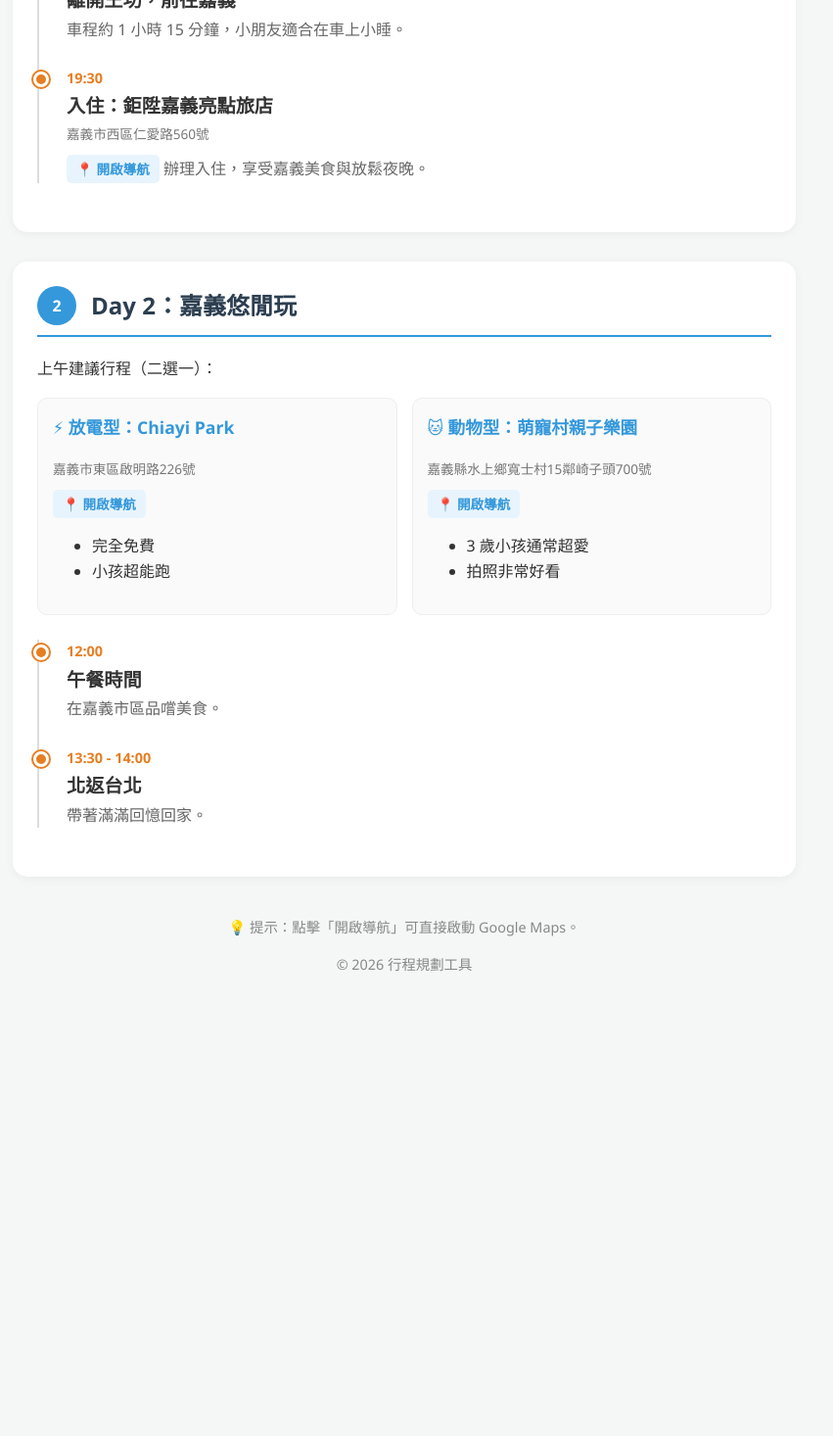
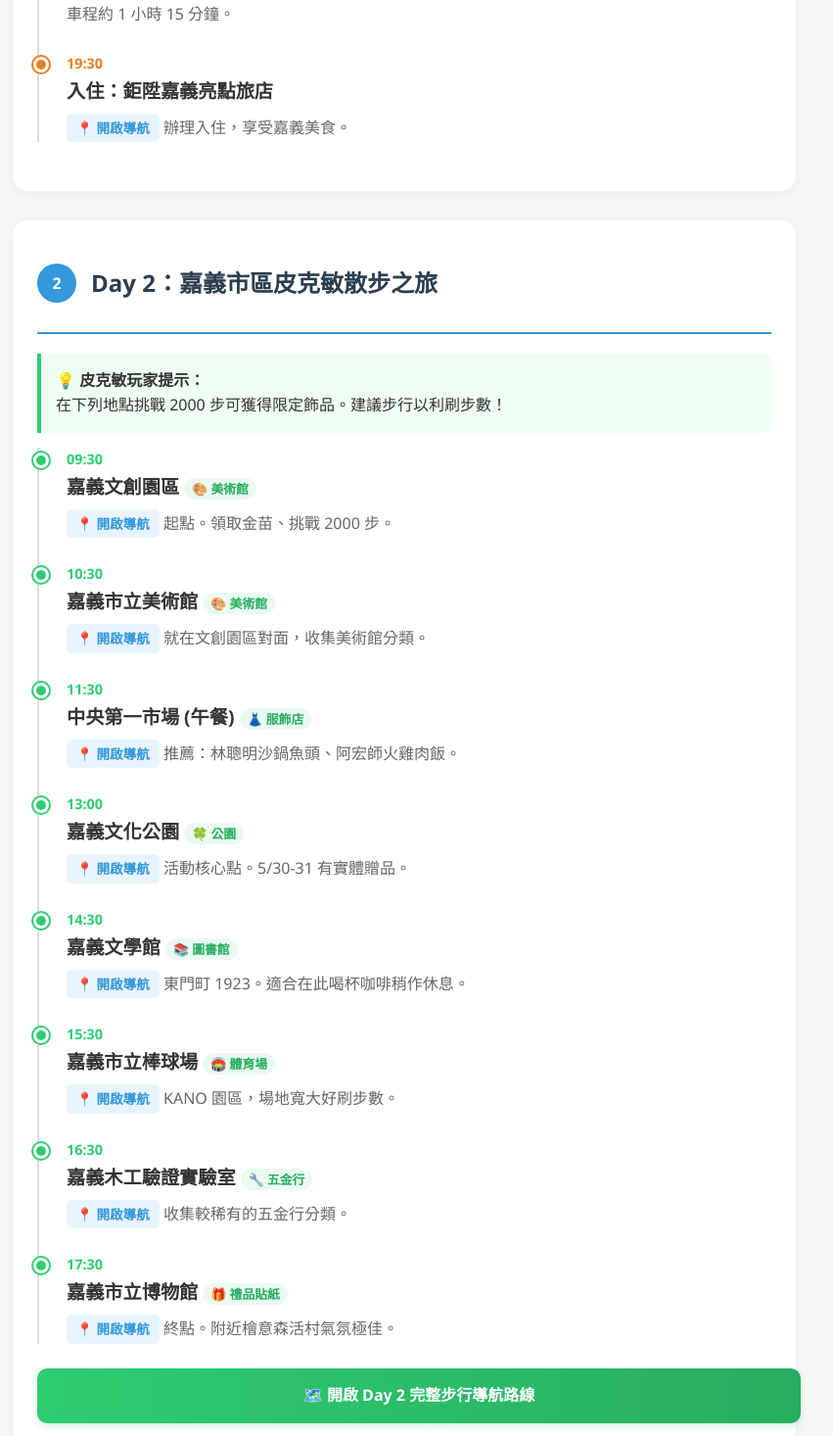
Before and after one commit to f85084/collect, a plain HTML site: page index.html in a window 1280 px wide. Shown: the part 900-2366 px from the top of the page at 98% size, without its empty margins (227-1078 px from the left). Before the commit the page ends 1950 px from the top, so only its background shows below. Drawn offline with Linux system fonts and the light colour scheme.

Commit message:
整合嘉義二日遊完整行程 (含皮克敏 Mini Walk)

```diff
--- a/index.html
+++ b/index.html
@@ -3,12 +3,13 @@
 <head>
     <meta charset="UTF-8">
     <meta name="viewport" content="width=device-width, initial-scale=1.0">
-    <title>行程規劃：台北 → 彰化 → 嘉義</title>
+    <title>行程規劃：嘉義親子二日遊 (含皮克敏 Mini Walk)</title>
     <style>
         :root {
             --primary-color: #2c3e50;
             --secondary-color: #3498db;
             --accent-color: #e67e22;
+            --pikmin-green: #2ecc71;
             --bg-color: #f4f7f6;
             --card-bg: #ffffff;
             --text-color: #333;
@@ -67,10 +68,6 @@
             color: var(--primary-color);
         }
 
-        .day-title h2 {
-            margin: 0;
-        }
-
         .day-number {
             background: var(--secondary-color);
             color: white;
@@ -117,11 +114,20 @@
             box-shadow: 0 0 0 2px var(--accent-color);
         }
 
+        .event.pikmin::before {
+            background: var(--pikmin-green);
+            box-shadow: 0 0 0 2px var(--pikmin-green);
+        }
+
         .time {
             font-weight: bold;
             color: var(--accent-color);
             display: block;
             font-size: 0.9rem;
+        }
+
+        .event.pikmin .time {
+            color: var(--pikmin-green);
         }
 
         .title {
@@ -161,6 +167,16 @@
             margin-top: 5px;
         }
 
+        .pikmin-tag {
+            background: #eafaf1;
+            color: #27ae60;
+            padding: 2px 8px;
+            border-radius: 12px;
+            font-size: 0.8rem;
+            font-weight: bold;
+            margin-left: 5px;
+        }
+
         .highlight-box {
             background: #fff8e1;
             border-left: 4px solid #ffc107;
@@ -169,24 +185,18 @@
             border-radius: 0 8px 8px 0;
         }
 
-        .options-grid {
-            display: grid;
-            grid-template-columns: 1fr 1fr;
-            gap: 15px;
-            margin-top: 15px;
-        }
-
-        .option-card {
-            border: 1px solid #eee;
+        .route-button {
+            display: block;
+            width: 100%;
+            text-align: center;
+            background: linear-gradient(to right, #2ecc71, #27ae60);
+            color: white;
+            text-decoration: none;
+            padding: 15px;
             border-radius: 10px;
-            padding: 15px;
-            background: #fafafa;
-        }
-
-        .option-card h3 {
-            margin-top: 0;
-            color: var(--secondary-color);
-            font-size: 1.1rem;
+            font-weight: bold;
+            margin-top: 20px;
+            box-shadow: 0 4px 6px rgba(46, 204, 113, 0.2);
         }
 
         .footer-note {
@@ -197,9 +207,6 @@
         }
 
         @media (max-width: 600px) {
-            .options-grid {
-                grid-template-columns: 1fr;
-            }
             header h1 {
                 font-size: 1.8rem;
             }
@@ -211,9 +218,10 @@
 <div class="container">
     <header>
         <h1>嘉義親子二日遊</h1>
-        <p>台北出發 ‧ 挖蛤蜊 ‧ 嘉義慢活</p>
+        <p>台北出發 ‧ 王功挖蛤蜊 ‧ 皮克敏市區散步</p>
     </header>
 
+    <!-- Day 1 -->
     <div class="day-card">
         <div class="day-title">
             <div class="day-number">1</div>
@@ -230,15 +238,13 @@
             <div class="event">
                 <span class="time">11:30 - 12:30</span>
                 <span class="title">中繼休息：清水服務區</span>
-                <span class="address">台中市清水區吳厝里吳厝二街89號</span>
                 <a href="https://www.google.com/maps/search/?api=1&query=清水服務區" class="nav-link" target="_blank">📍 開啟導航</a>
-                <span class="desc">下車走走、上廁所，也可在此簡單用午餐。</span>
+                <span class="desc">下車走走，也可在此簡單用午餐。</span>
             </div>
 
             <div class="event">
                 <span class="time">15:30 - 17:30</span>
                 <span class="title">王功漁港：挖蛤蜊體驗</span>
-                <span class="address">彰化縣芳苑鄉王功漁港</span>
                 <a href="https://www.google.com/maps/search/?api=1&query=王功漁港" class="nav-link" target="_blank">📍 開啟導航</a>
                 <div class="highlight-box">
                     <strong>16:00 已預約挖蛤蜊。</strong><br>
@@ -249,61 +255,91 @@
             <div class="event">
                 <span class="time">17:30 - 18:00</span>
                 <span class="title">離開王功，前往嘉義</span>
-                <span class="desc">車程約 1 小時 15 分鐘，小朋友適合在車上小睡。</span>
+                <span class="desc">車程約 1 小時 15 分鐘。</span>
             </div>
 
             <div class="event">
                 <span class="time">19:30</span>
                 <span class="title">入住：鉅陞嘉義亮點旅店</span>
-                <span class="address">嘉義市西區仁愛路560號</span>
                 <a href="https://www.google.com/maps/search/?api=1&query=鉅陞嘉義亮點旅店" class="nav-link" target="_blank">📍 開啟導航</a>
-                <span class="desc">辦理入住，享受嘉義美食與放鬆夜晚。</span>
+                <span class="desc">辦理入住，享受嘉義美食。</span>
             </div>
         </div>
     </div>
 
+    <!-- Day 2 -->
     <div class="day-card">
         <div class="day-title">
             <div class="day-number">2</div>
-            <h2>Day 2：嘉義悠閒玩</h2>
+            <h2>Day 2：嘉義市區皮克敏散步之旅</h2>
         </div>
 
-        <p>上午建議行程（二選一）：</p>
+        <div class="highlight-box" style="border-left-color: #2ecc71; background: #f0fff4;">
+            <strong>💡 皮克敏玩家提示：</strong><br>
+            在下列地點挑戰 2000 步可獲得限定飾品。建議步行以利刷步數！
+        </div>
 
-        <div class="options-grid">
-            <div class="option-card">
-                <h3>⚡ 放電型：Chiayi Park</h3>
-                <span class="address">嘉義市東區啟明路226號</span>
-                <a href="https://www.google.com/maps/search/?api=1&query=嘉義公園" class="nav-link" target="_blank">📍 開啟導航</a>
-                <ul>
-                    <li>完全免費</li>
-                    <li>小孩超能跑</li>
-                </ul>
+        <div class="timeline">
+            <div class="event pikmin">
+                <span class="time">09:30</span>
+                <span class="title">嘉義文創園區<span class="pikmin-tag">🎨 美術館</span></span>
+                <a href="https://www.google.com/maps/search/?api=1&query=嘉義文化創意產業園區" class="nav-link" target="_blank">📍 開啟導航</a>
+                <span class="desc">起點。領取金苗、挑戰 2000 步。</span>
             </div>
-            <div class="option-card">
-                <h3>🐱 動物型：萌寵村親子樂園</h3>
-                <span class="address">嘉義縣水上鄉寬士村15鄰崎子頭700號</span>
-                <a href="https://www.google.com/maps/search/?api=1&query=萌寵村親子樂園" class="nav-link" target="_blank">📍 開啟導航</a>
-                <ul>
-                    <li>3 歲小孩通常超愛</li>
-                    <li>拍照非常好看</li>
-                </ul>
+
+            <div class="event pikmin">
+                <span class="time">10:30</span>
+                <span class="title">嘉義市立美術館<span class="pikmin-tag">🎨 美術館</span></span>
+                <a href="https://www.google.com/maps/search/?api=1&query=嘉義市立美術館" class="nav-link" target="_blank">📍 開啟導航</a>
+                <span class="desc">就在文創園區對面，收集美術館分類。</span>
+            </div>
+
+            <div class="event pikmin">
+                <span class="time">11:30</span>
+                <span class="title">中央第一市場 (午餐)<span class="pikmin-tag">👗 服飾店</span></span>
+                <a href="https://www.google.com/maps/search/?api=1&query=嘉義市中央第一市場" class="nav-link" target="_blank">📍 開啟導航</a>
+                <span class="desc">推薦：林聰明沙鍋魚頭、阿宏師火雞肉飯。</span>
+            </div>
+
+            <div class="event pikmin">
+                <span class="time">13:00</span>
+                <span class="title">嘉義文化公園<span class="pikmin-tag">🍀 公園</span></span>
+                <a href="https://www.google.com/maps/search/?api=1&query=嘉義文化公園" class="nav-link" target="_blank">📍 開啟導航</a>
+                <span class="desc">活動核心點。5/30-31 有實體贈品。</span>
+            </div>
+
+            <div class="event pikmin">
+                <span class="time">14:30</span>
+                <span class="title">嘉義文學館<span class="pikmin-tag">📚 圖書館</span></span>
+                <a href="https://www.google.com/maps/search/?api=1&query=嘉義文學館" class="nav-link" target="_blank">📍 開啟導航</a>
+                <span class="desc">東門町 1923。適合在此喝杯咖啡稍作休息。</span>
+            </div>
+
+            <div class="event pikmin">
+                <span class="time">15:30</span>
+                <span class="title">嘉義市立棒球場<span class="pikmin-tag">🏟️ 體育場</span></span>
+                <a href="https://www.google.com/maps/search/?api=1&query=嘉義市立棒球場" class="nav-link" target="_blank">📍 開啟導航</a>
+                <span class="desc">KANO 園區，場地寬大好刷步數。</span>
+            </div>
+
+            <div class="event pikmin">
+                <span class="time">16:30</span>
+                <span class="title">嘉義木工驗證實驗室<span class="pikmin-tag">🔧 五金行</span></span>
+                <a href="https://www.google.com/maps/search/?api=1&query=嘉義木工驗證實驗室" class="nav-link" target="_blank">📍 開啟導航</a>
+                <span class="desc">收集較稀有的五金行分類。</span>
+            </div>
+
+            <div class="event pikmin">
+                <span class="time">17:30</span>
+                <span class="title">嘉義市立博物館<span class="pikmin-tag">🎁 禮品貼紙</span></span>
+                <a href="https://www.google.com/maps/search/?api=1&query=嘉義市立博物館" class="nav-link" target="_blank">📍 開啟導航</a>
+                <span class="desc">終點。附近檜意森活村氣氛極佳。</span>
             </div>
         </div>
 
-        <div class="timeline" style="margin-top: 25px;">
-            <div class="event">
-                <span class="time">12:00</span>
-                <span class="title">午餐時間</span>
-                <span class="desc">在嘉義市區品嚐美食。</span>
-            </div>
-
-            <div class="event">
-                <span class="time">13:30 - 14:00</span>
-                <span class="title">北返台北</span>
-                <span class="desc">帶著滿滿回憶回家。</span>
-            </div>
-        </div>
+        <a href="https://www.google.com/maps/dir/%E5%90%89%E7%BE%A9%E7%81%AB%E8%BB%8A%E7%AB%99/%E5%90%89%E7%BE%A9%E6%96%87%E5%8C%96%E5%82%B5%E6%84%8F%E7%94%A2%E6%A5%AD%E5%9C%92%E5%8D%80/%E5%90%89%E7%BE%A9%E5%B8%82%E7%AB%8B%E7%BE%8E%E8%A1%93%E9%A4%A8/%E5%90%89%E7%BE%A9%E5%B8%82%E4%B8%AD%E5%A4%AE%E7%AC%AC%E4%B8%80%E5%B8%82%E5%A0%B4/%E5%90%89%E7%BE%A9%E6%96%87%E5%8C%96%E5%85%AC%E5%9C%92/%E5%90%89%E7%BE%A9%E6%96%87%E5%AD%B8%E9%A4%A8/%E5%90%89%E7%BE%A9%E5%B8%82%E7%AB%8B%E6%A3%92%E7%90%83%E5%A0%B4/%E5%90%89%E7%BE%A9%E6%9C%A8%E5%B7%A5%E9%A9%97%E8%AD%89%E5%AF%A6%E9%A9%93%E5%AE%A4/%E5%90%89%E7%BE%A9%E5%B8%82%E7%AB%8B%E5%8D%9A%E7%89%A9%E9%A4%A8/" class="route-button" target="_blank">
+            🗺️ 開啟 Day 2 完整步行導航路線
+        </a>
     </div>
 
     <div class="footer-note">
```
